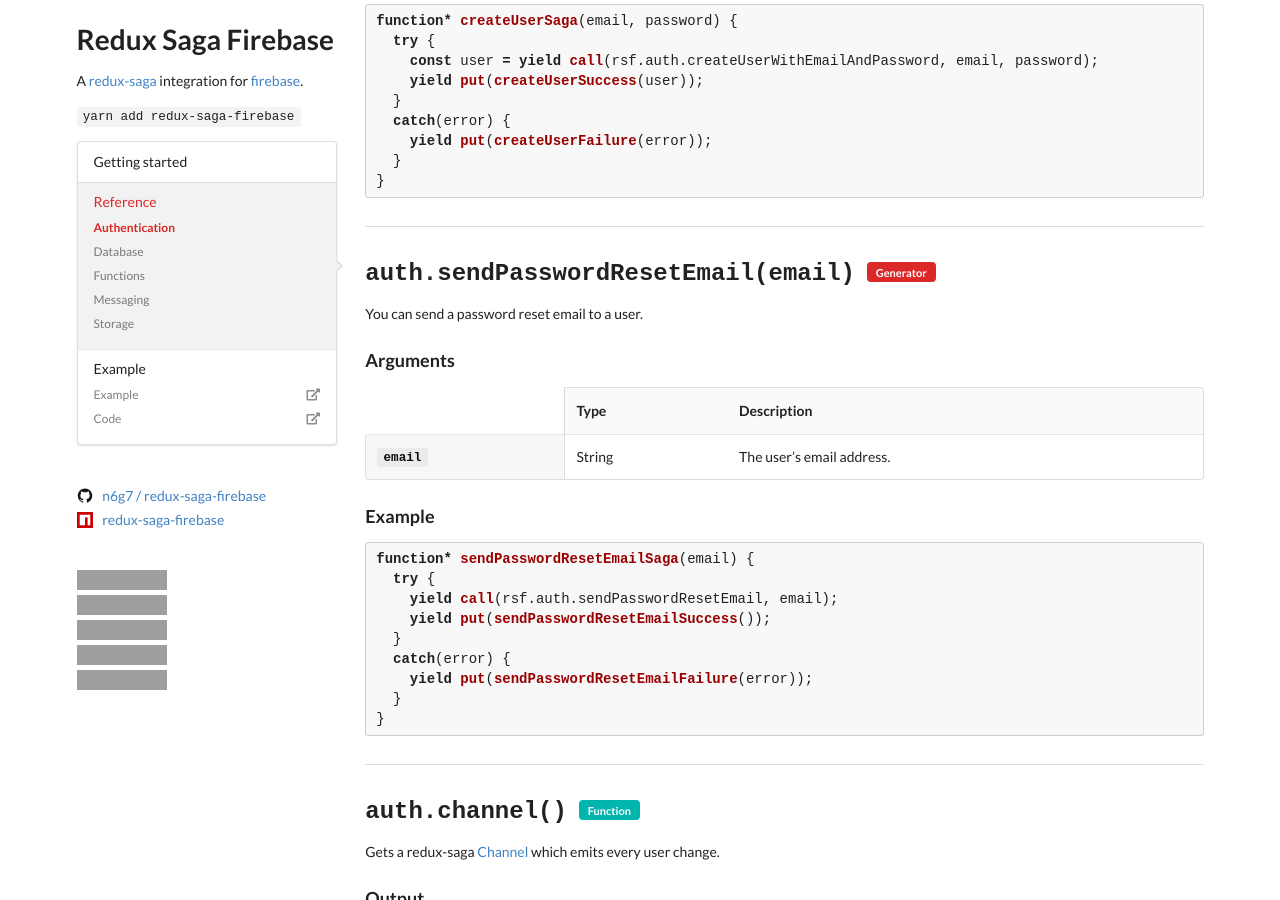
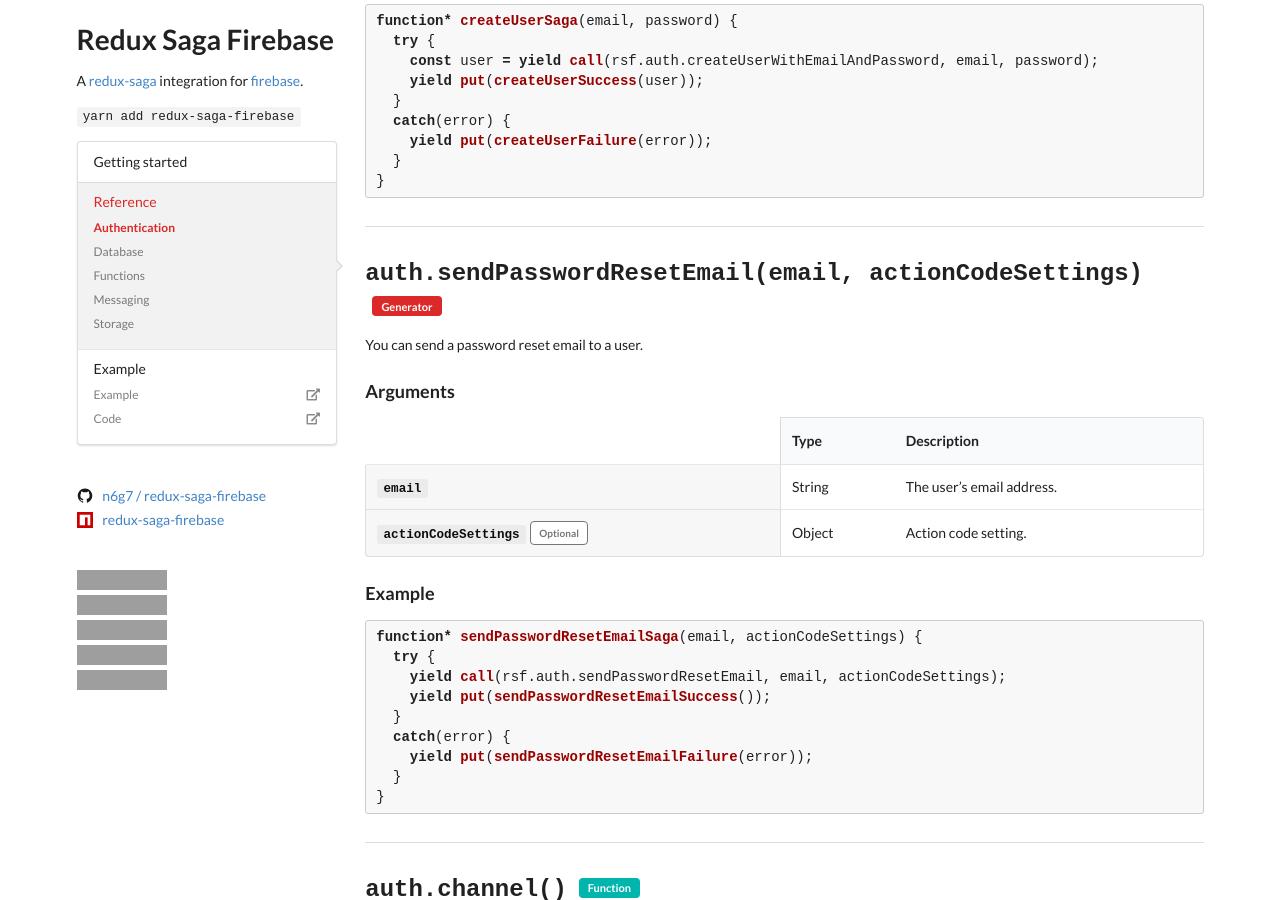
Before and after one commit to n6g7/redux-saga-firebase, a Jekyll site: the page built from docs/_reference/auth.md, in a window 1280 px wide and 900 px high, scrolled down 6295 px, cut to the strip 0-900 px from the top of the window. Built offline with Jekyll 4.4.1, drawn with Linux system fonts in a browser that asks for light colours; nearby versions of some CDN libraries; some of the changed text lies outside the part shown; grey boxes are pictures that could not be loaded.

Commit message:
ADD actionCodeSettings

````diff
--- a/docs/_reference/auth.md
+++ b/docs/_reference/auth.md
@@ -250,7 +250,7 @@
       }
       ```
 
-  - signature: auth.sendPasswordResetEmail(email)
+  - signature: auth.sendPasswordResetEmail(email, actionCodeSettings)
     id: sendPasswordResetEmail
     generator: true
     description: You can send a password reset email to a user.
@@ -259,12 +259,16 @@
         required: true
         type: String
         description: The user's email address.
+      - name: actionCodeSettings
+        required: false
+        type: Object
+        description: Action code setting.
     output:
     example: |
       ```javascript
-      function* sendPasswordResetEmailSaga(email) {
+      function* sendPasswordResetEmailSaga(email, actionCodeSettings) {
         try {
-          yield call(rsf.auth.sendPasswordResetEmail, email);
+          yield call(rsf.auth.sendPasswordResetEmail, email, actionCodeSettings);
           yield put(sendPasswordResetEmailSuccess());
         }
         catch(error) {
--- a/src/auth.js
+++ b/src/auth.js
@@ -52,9 +52,9 @@
   return yield call([auth, auth.createUserWithEmailAndPassword], email, password)
 }
 
-function * sendPasswordResetEmail (email) {
+function * sendPasswordResetEmail (email, actionCodeSettings) {
   const auth = this.app.auth()
-  return yield call([auth, auth.sendPasswordResetEmail], email)
+  return yield call([auth, auth.sendPasswordResetEmail], email, actionCodeSettings)
 }
 
 function * signOut () {
````
Also changed, not shown: src/auth.test.js (+5 -3 lines), README.md.
